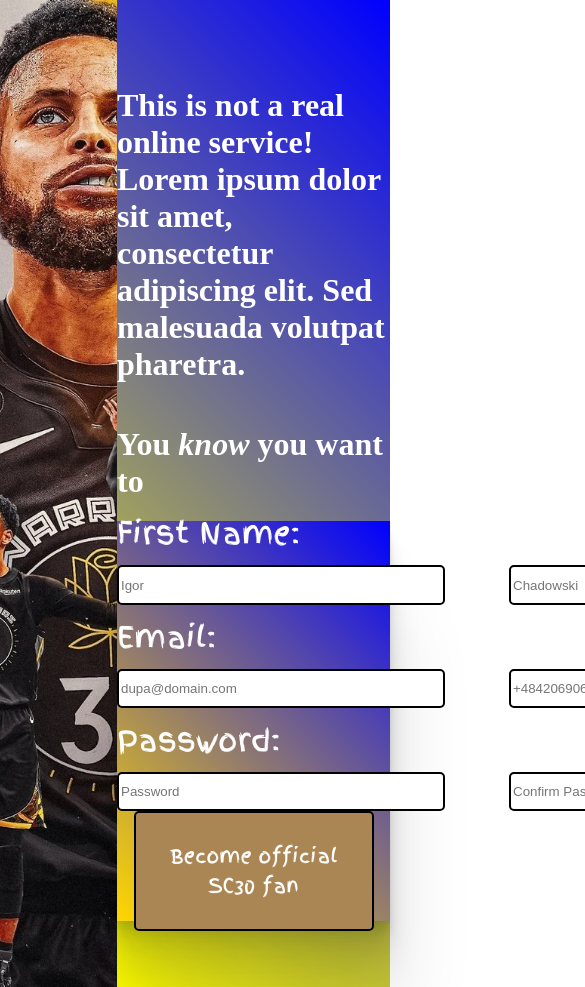
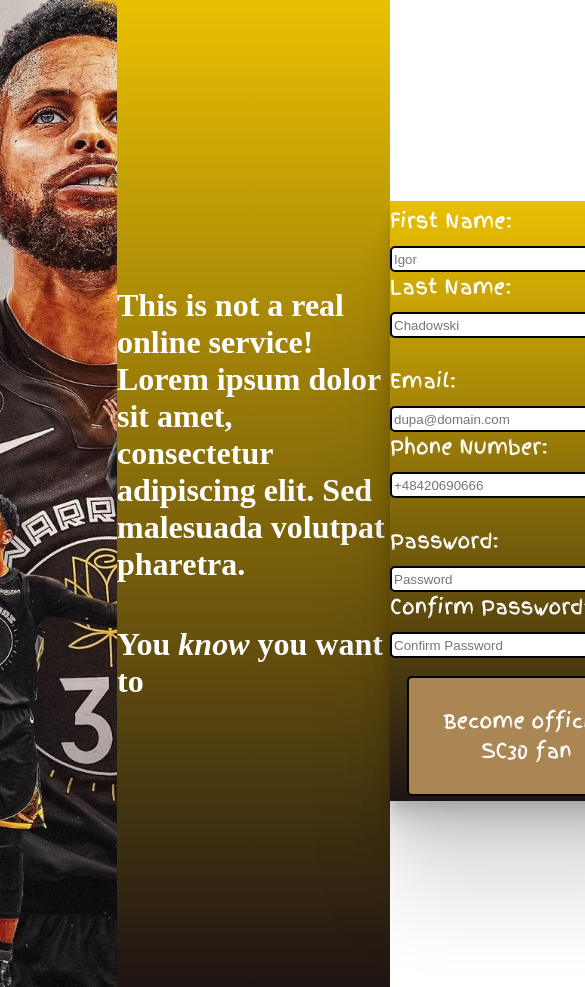
Before and after one commit to DjCr4y0n/Sign-up-Form, a plain HTML site: page index.html in a window 390 px wide. Shown: the top 987 px of the page, 585 px wide, since content can reach past the window. Drawn offline with Linux system fonts and the light colour scheme; files whose address does not match are found by name.

Commit message:
make gaps responsive inside name,phone-email and passwords class do every side of a page flexible, change background to blac and yellow and changed degree of linear-gradient to 180

```diff
--- a/styles.css
+++ b/styles.css
@@ -11,7 +11,7 @@ body
     max-width: 30vw;
     background-size: cover;
     background-position: center center;
-    background-image: url(/home/igor/sign-up-Form/bc664f72f1d85e06ca42dbaf14b49c82.jpg);
+    background-image: url(bc664f72f1d85e06ca42dbaf14b49c82.jpg);
     text-align: center;
 }
 @font-face {
@@ -29,17 +29,21 @@ body
     flex-direction: column;
     color: white;
     flex-grow: 1;
-    background: linear-gradient(45deg,yellow,blue);
+    background: linear-gradient(180deg,rgb(234, 192, 2)
+    ,rgb(30, 20, 19));
     width: 70vw;
     height: 61.7em;
     justify-content: center;
+    flex-wrap: wrap;
 }
 .rigth-screen-area h1
 {
     font-family:'Times New Roman', Times, serif;
+    flex-wrap: wrap;
 }
 .form-area
 {
+    margin-top: 15px;
     box-shadow:
   0 2.8px 2.2px rgba(0, 0, 0, 0.034),
   0 6.7px 5.3px rgba(0, 0, 0, 0.048),
@@ -47,18 +51,21 @@ body
   0 22.3px 17.9px rgba(0, 0, 0, 0.072),
   0 41.8px 33.4px rgba(0, 0, 0, 0.086),
   0 100px 80px rgba(0, 0, 0, 0.12);
-    height: 25em;
     width: 100%;
     display: flex;
     flex-direction: column;
     align-self: center;
-    background: linear-gradient(45deg,gold,blue);
+    background: linear-gradient(180deg,rgb(234, 192, 2)
+    ,rgb(30, 20, 19));
     gap: 20px;
     justify-content: center;
     align-items: center;
+    flex-wrap: wrap;
 }
 form
 {
+    padding-top: 5px;
+    padding-bottom: 5px;
     width: 100%;
     display: flex;
     flex-direction: row;
@@ -75,15 +82,16 @@ form
 }
 .names, .phone-email, .passwords
 {
-    gap: 4em;
     display: flex;
-    flex-direction: row;
+    flex-wrap: wrap;
+    margin-bottom: 18px;
+    column-gap: 5em;
 }
 
 label
 {
     justify-content: space-between;
-    font-size: 30px;
+    font-size: 20px;
     font-family: "Form font";
     display: flex;
     flex-direction: column;
@@ -107,7 +115,7 @@ input
 {
     border-color: black;
     border-style: solid;
-    height: 2.5em;
+    height: 20px;
     border-radius: 5px;
     width: 20rem;
 }
```
